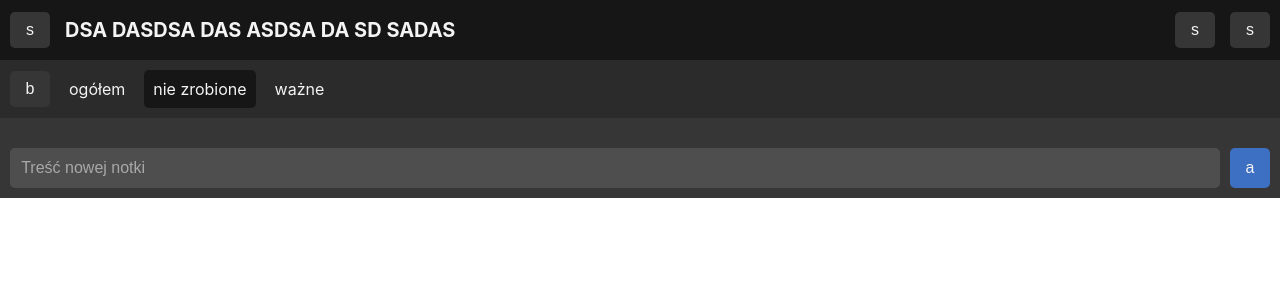
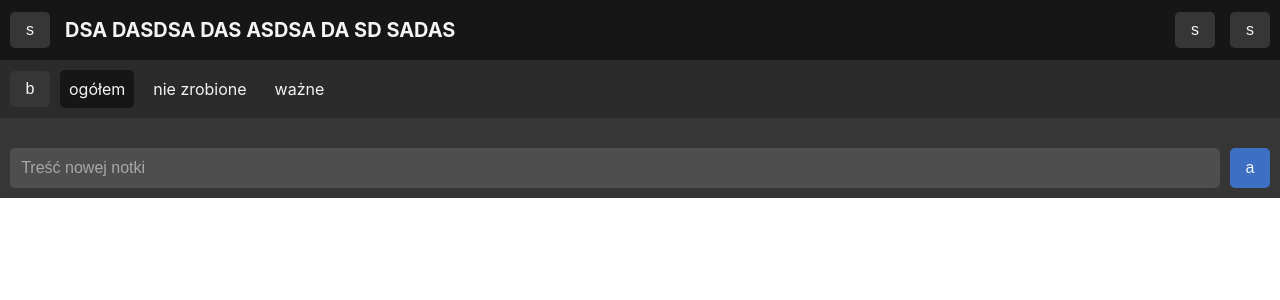
Before and after one commit to Krzaczor/notes, a React (Create React App) app: page /all in a window 1280 px wide. Shown: the top 300 px of the page. Built offline with nearby package versions, Linux system fonts and the light colour scheme.

Commit message:
create links with choose options with display notes

```diff
--- a/src/components/notesLayout/navNotes/NavNotes.styles.ts
+++ b/src/components/notesLayout/navNotes/NavNotes.styles.ts
@@ -1,3 +1,4 @@
+import { NavLink } from 'react-router-dom';
 import styled from 'styled-components';
 
 export const NavNotes = styled.nav`
@@ -8,3 +9,23 @@ export const NavNotes = styled.nav`
         margin-right: 10px;
     }
 `;
+
+export const Link = styled(NavLink)`
+    background-color: transparent;
+    border: 1px solid transparent;
+    border-radius: var(--radius);
+    color: var(--color-text);
+    cursor: pointer;
+    display: inline-block;
+    font-size: 1rem;
+    min-width: 40px;
+    padding: 0.5rem;
+    text-decoration: none;
+    text-align: center;
+    vertical-align: middle;
+
+    &.active {
+        background-color: var(--color-background-darkest);
+        color: var(--color-text);
+    }
+`;
--- a/src/components/notesLayout/navNotes/NavNotes.tsx
+++ b/src/components/notesLayout/navNotes/NavNotes.tsx
@@ -5,9 +5,9 @@ const NavNotes = () => {
     return (
         <S.NavNotes>
             <Button variant='second'>b</Button>
-            <Button as='a' href='#'>ogółem</Button>
-            <Button as='a' href='#' variant='dark'>nie zrobione</Button>
-            <Button as='a' href='#'>ważne</Button>
+            <S.Link to='/all' replace>ogółem</S.Link>
+            <S.Link to='/undone' replace>nie zrobione</S.Link>
+            <S.Link to='/priority' replace>ważne</S.Link>
         </S.NavNotes>
     );
 }
--- a/src/components/notesLayout/notesList/NotesList.tsx
+++ b/src/components/notesLayout/notesList/NotesList.tsx
@@ -1,13 +1,26 @@
 import { useNotesState } from 'context/notesContext';
+import { useLocation } from 'react-router-dom';
+import { NoteList } from 'types';
 import NoteItem from './noteItem/NoteItem';
 import * as S from './NotesList.styles';
 
 const NotesList = () => {
     const { notes } = useNotesState();
+    const { pathname } = useLocation();
+
+    let notesList: NoteList = [...notes];
+
+    if (pathname === '/undone') {
+        notesList = notes.filter(note => !note.done);
+    }
+
+    if (pathname === '/priority') {
+        notesList = notes.filter(note => note.priority);
+    }
 
     return (
         <S.NotesList>
-            {notes.map((note) => (
+            {notesList.map((note) => (
                 <NoteItem key={note.id} {...note} />
             ))}
         </S.NotesList>
```
